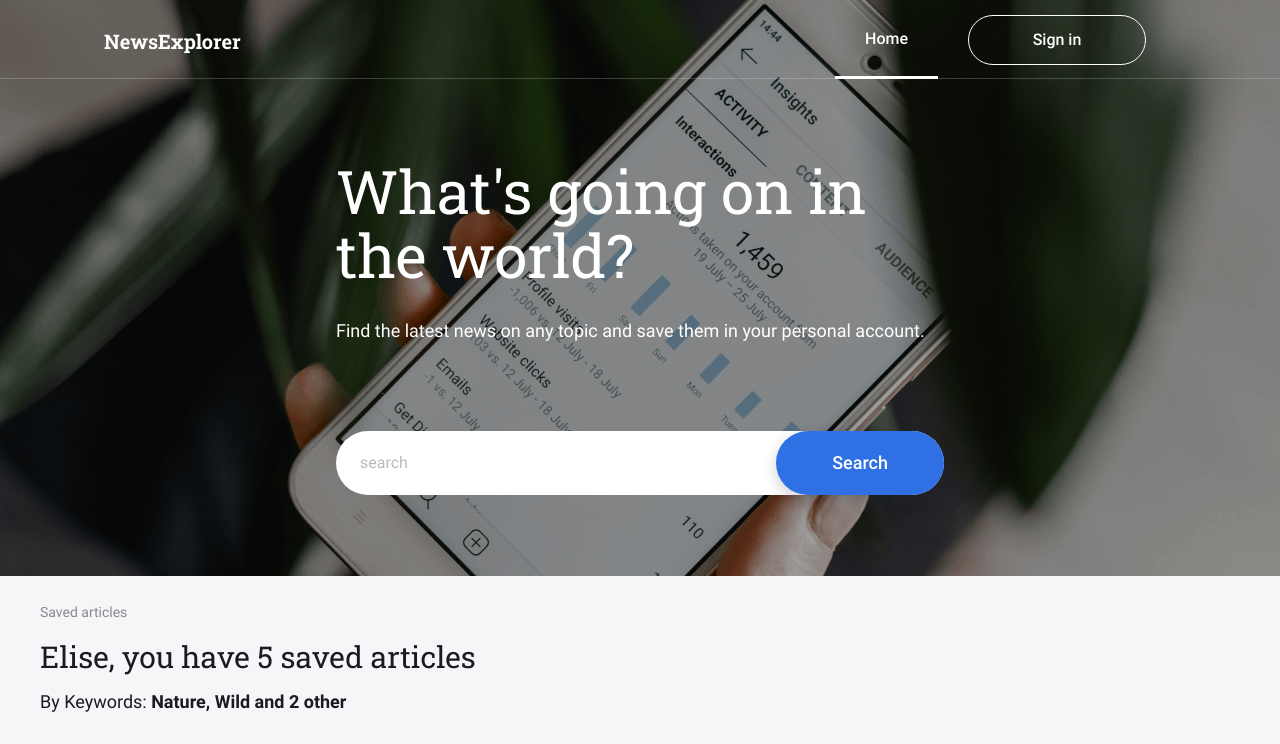
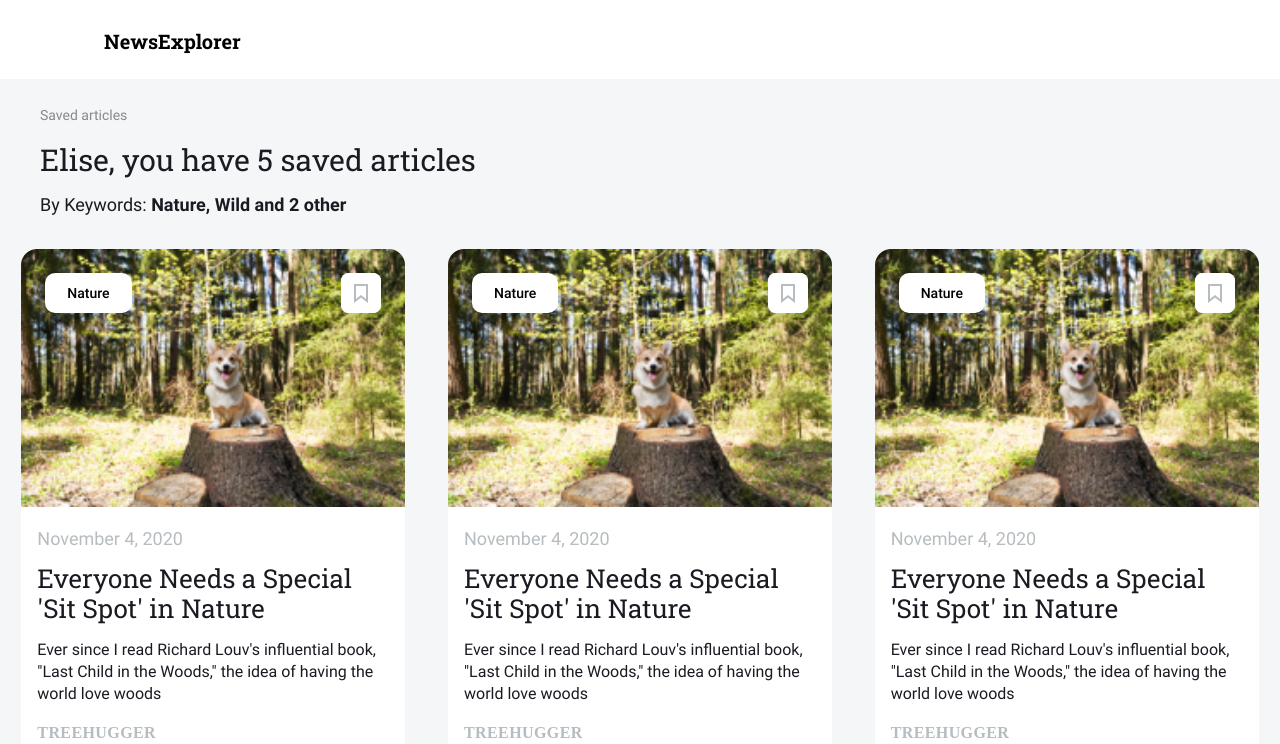
Before and after one commit to AhnafAhamed/news-explorer-frontend, a React (Create React App) app: page /savednews in a window 1280 px wide. Shown: the top 744 px of the page. Built offline with nearby package versions, Linux system fonts and the light colour scheme.

Commit message:
fix: header and navigation issues

```diff
--- a/src/components/App/App.js
+++ b/src/components/App/App.js
@@ -1,7 +1,9 @@
 import { useState } from "react";
+import { Route, Switch, withRouter } from "react-router-dom";
 import About from "../About/About";
 import Footer from "../Footer/Footer";
 import FormInput from "../FormInput/FormInput";
+import Header from "../Header/Header";
 import Hero from "../Hero/Hero";
 import Main from "../Main/Main";
 import PopupWithForm from "../PopupWithForm/PopupWithForm";
@@ -12,6 +14,7 @@ import "./App.css";
 function App() {
   const [isSignInPopupOpen, setIsSignInPopupOpen] = useState(false);
   const [isSignUpPopupOpen, setIsSignUpPopupOpen] = useState(false);
+  const [isLoggedIn, setIsLoggedIn] = useState(false);
 
   function handleSignInClick() {
     setIsSignInPopupOpen(true);
@@ -56,11 +59,18 @@ function App() {
   return (
     <div className="App">
       <Main>
-        <Hero onSignInClick={handleSignInClick} />
-        <SavedNews />
-        <SearchResults />
-        <About />
-        <Footer />
+        <Switch>
+          <Route exact path="/">
+            <Hero onSignInClick={handleSignInClick} />
+            <SearchResults />
+            <About />
+            <Footer />
+          </Route>
+          <Route path="/savednews">
+            <Header isLoggedIn={isLoggedIn} onSignInClick={handleSignInClick} />
+            <SavedNews />
+          </Route>
+        </Switch>
       </Main>
       <PopupWithForm
         closeOnOverlayClick={handleCloseOnOverlayClick}
@@ -121,4 +131,4 @@ function App() {
   );
 }
 
-export default App;
+export default withRouter(App);
--- a/src/components/Header/Header.css
+++ b/src/components/Header/Header.css
@@ -47,6 +47,7 @@
   top: 16px;
   left: 16px;
   padding: 0;
+  color: #FFF;
 }
 .header_mobile::after {
   position: absolute;
--- a/src/components/Header/Header.js
+++ b/src/components/Header/Header.js
@@ -1,7 +1,7 @@
 import Navigation from "../Navigation/Navigation";
 import "./Header.css";
 
-function Header({ onSignInClick }) {
+function Header({ onSignInClick, isLoggedIn }) {
   function handleMenuClick() {
     document.querySelector(".navigation").classList.add("navigation_mobile");
     document.querySelector(".header").classList.add("header_mobile");
@@ -16,6 +16,7 @@ function Header({ onSignInClick }) {
     <div className="header">
       <p className="header__logo">NewsExplorer</p>
       <Navigation
+        isLoggedIn={isLoggedIn}
         onMenuClick={handleMenuClick}
         onCloseClick={handleCloseClick}
         onSignInClick={onSignInClick}
--- a/src/components/Hero/Hero.js
+++ b/src/components/Hero/Hero.js
@@ -2,10 +2,10 @@ import "./Hero.css";
 import Header from "../Header/Header";
 import SearchForm from "../SearchForm/SearchForm";
 
-function Hero({ onSignInClick }) {
+function Hero({ onSignInClick, isLoggedIn }) {
   return (
     <div className="hero">
-      <Header onSignInClick={onSignInClick} />
+      <Header isLoggedIn={isLoggedIn} onSignInClick={onSignInClick} />
       <div className="hero__text">
         <h1 className="hero__title">What's going on in the world?</h1>
         <p className="hero__description">
--- a/src/components/Navigation/Navigation.css
+++ b/src/components/Navigation/Navigation.css
@@ -9,6 +9,8 @@
   margin: 0;
   font-family: "roboto";
   font-weight: 500;
+  color: #fff;
+  text-decoration: none;
 }
 
 .navigation__item:not(:last-child) {
@@ -56,6 +58,10 @@
   display: none;
 }
 
+.navigation__menu-mobile_black {
+  filter: invert(1);
+}
+
 @media (max-width: 500px) {
   .navigation__item {
     display: none;
@@ -91,20 +97,18 @@
 .navigation_mobile .navigation__item {
   display: block;
   margin: 0;
-  width: calc(100% - 32px);
+  width: calc(100% - 64px);
+  text-align: left;
 }
 
 .navigation_mobile .navigation__item_signin {
   padding: 16px;
   width: calc(100% - 64px);
+  text-align: center;
 }
 
 .navigation_mobile .navigation__item:not(:first-of-type) {
   margin-top: 22px;
-}
-
-.navigation_mobile .navigation__item_active {
-  padding: 30px 8px 28px 8px;
 }
 
 .navigation_mobile .navigation__item_article {
--- a/src/components/Navigation/Navigation.js
+++ b/src/components/Navigation/Navigation.js
@@ -1,16 +1,25 @@
 import "./Navigation.css";
 import menu from "../../images/menu.svg";
 import close from "../../images/close.svg";
+import { NavLink } from "react-router-dom";
+import { useLocation } from "react-router-dom";
 
-function Navigation({ onMenuClick, onCloseClick, onSignInClick }) {
+function Navigation({ onMenuClick, onCloseClick, onSignInClick, isLoggedIn }) {
+  const route = useLocation();
   return (
     <nav className="navigation ">
-      <p className="navigation__item  navigation__item_home navigation__item_active">
+      <NavLink
+        to="/"
+        className="navigation__item  navigation__item_home navigation__item_active"
+      >
         Home
-      </p>
-      <p className="navigation__item navigation__item_article">
+      </NavLink>
+      <NavLink
+        to="/savednews"
+        className="navigation__item navigation__item_article"
+      >
         Saved Articles
-      </p>
+      </NavLink>
       <p
         className="navigation__item navigation__item_signin"
         onClick={onSignInClick}
@@ -22,7 +31,7 @@ function Navigation({ onMenuClick, onCloseClick, onSignInClick }) {
         src={menu}
         onClick={onMenuClick}
         alt="menu"
-        className="navigation__item navigation__menu-mobile"
+        className={`navigation__item navigation__menu-mobile ${route.pathname === "/savednews" ? 'navigation__menu-mobile_black' : 'g' } `}
       />
       <img
         src={close}
--- a/src/index.js
+++ b/src/index.js
@@ -1,15 +1,18 @@
-import React from 'react';
-import ReactDOM from 'react-dom';
-import App from './components/App/App';
-import './index.css';
+import React from "react";
+import ReactDOM from "react-dom";
+import { BrowserRouter } from "react-router-dom";
+import App from "./components/App/App";
+import "./index.css";
 
-import reportWebVitals from './reportWebVitals';
+import reportWebVitals from "./reportWebVitals";
 
 ReactDOM.render(
   <React.StrictMode>
-    <App />
+    <BrowserRouter basename="/">
+      <App />
+    </BrowserRouter>
   </React.StrictMode>,
-  document.getElementById('root')
+  document.getElementById("root")
 );
 
 // If you want to start measuring performance in your app, pass a function
```
